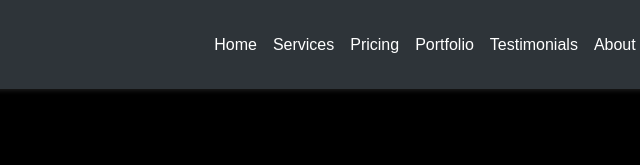
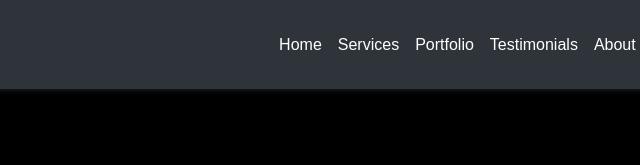
Before and after one commit to 8BitHiveNick/8BH_TMPLT-MainPage, a plain HTML site: page ccag.html in a window 1280 px wide. Shown: the top 165 px of the page, 370-1010 px from the left. Drawn offline with Linux system fonts and the light colour scheme; a web font is replaced by a local one.

Commit message:
NavBar Updates

```diff
--- a/ccag.html
+++ b/ccag.html
@@ -29,7 +29,7 @@
             <ul class="navbar-nav ms-auto mb-2 mb-lg-0 d-none d-lg-flex" data-aos="fade-down">
                 <li class="nav-item"><a class="nav-link text-white nav-link-hover" href="/#home">Home</a></li>
                 <li class="nav-item"><a class="nav-link text-white nav-link-hover" href="/#services">Services</a></li>
-                <li class="nav-item"><a class="nav-link text-white nav-link-hover" href="/#pricing">Pricing</a></li>
+                <!-- <li class="nav-item"><a class="nav-link text-white nav-link-hover" href="/#pricing">Pricing</a></li> -->
                 <li class="nav-item"><a class="nav-link text-white nav-link-hover" href="/#portfolio">Portfolio</a></li>
                 <li class="nav-item"><a class="nav-link text-white nav-link-hover" href="/#testimonials">Testimonials</a></li>
                 <li class="nav-item"><a class="nav-link text-white nav-link-hover" href="/#about">About</a></li>
@@ -51,7 +51,7 @@
             <ul class="dropdown-menu dropdown-menu-end" aria-labelledby="dropdownMenuButton">
                 <li><a class="dropdown-item" href="/#home">Home</a></li>
                 <li><a class="dropdown-item" href="/#services">Services</a></li>
-                <li><a class="dropdown-item" href="/#pricing">Pricing</a></li>
+                <!-- <li><a class="dropdown-item" href="/#pricing">Pricing</a></li> -->
                 <li><a class="dropdown-item" href="/#portfolio">Portfolio</a></li>
                 <li><a class="dropdown-item" href="/#testimonials">Testimonials</a></li>
                 <li><a class="dropdown-item" href="/#about">About</a></li>
```
Also changed, not shown: index.html (+2 -2 lines), news.html (+2 -2 lines), web-developer-brunswick-oh.html (+2 -2 lines), web-developer-medina-oh.html (+2 -2 lines), web-developer-strongsville-oh.html (+2 -2 lines).
